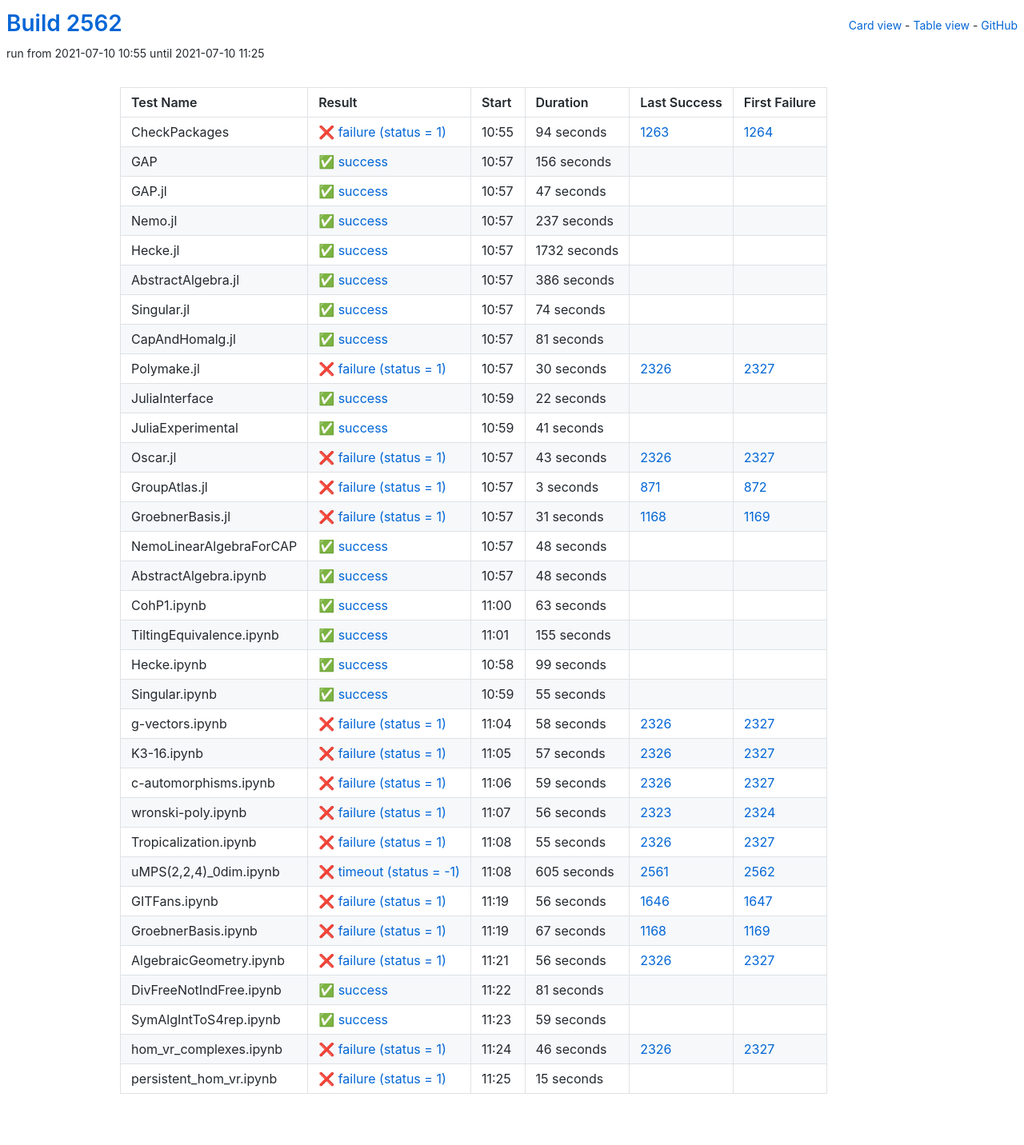
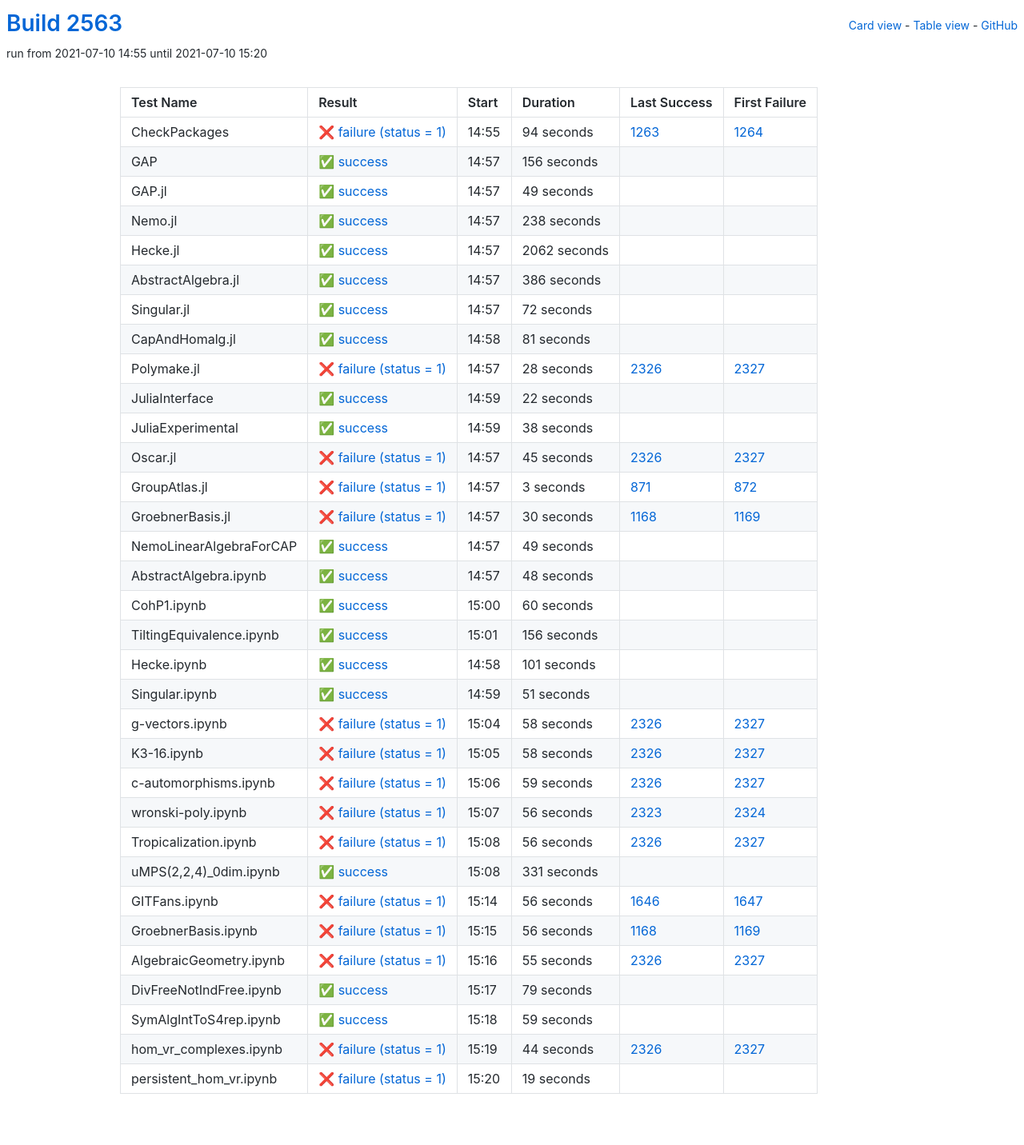
Before and after one commit to oscar-system/oscar-ci-status-stable, a Jekyll site: the page built from table.html, in a window 1280 px wide. Shown: the whole page at 80% size. Built offline with Jekyll 4.4.1, drawn with Linux system fonts in a browser that asks for light colours.

Commit message:
Build #2563

```diff
--- a/_data/ci.yml
+++ b/_data/ci.yml
@@ -1,6 +1,6 @@
 ---
-build: 2562
-build_url: https://oscarci.mathematik.uni-kl.de/job/oscar-stable/2562/
+build: 2563
+build_url: https://oscarci.mathematik.uni-kl.de/job/oscar-stable/2563/
 job: oscar-stable
 organization: oscar-system
 repo: oscar-ci-status-stable
@@ -8,8 +8,8 @@ repourl: https://github.com/oscar-system/oscar-ci-status-stable
 tests:
 - name: CheckPackages
   id: checkpackages
-  log: https://oscarci.mathematik.uni-kl.de/job/oscar-stable/2562/artifact/logs/build-2562/CheckPackages.log
-  start: 2021-07-10 10:55
+  log: https://oscarci.mathematik.uni-kl.de/job/oscar-stable/2563/artifact/logs/build-2563/CheckPackages.log
+  start: 2021-07-10 14:55
   success: false
   exitcode: 1
   status: failure
@@ -20,8 +20,8 @@ tests:
   first_failure_url: https://oscarci.mathematik.uni-kl.de/job/oscar-stable/1264/
 - name: GAP
   id: gap
-  log: https://oscarci.mathematik.uni-kl.de/job/oscar-stable/2562/artifact/logs/build-2562/GAP.log
-  start: 2021-07-10 10:57
+  log: https://oscarci.mathematik.uni-kl.de/job/oscar-stable/2563/artifact/logs/build-2563/GAP.log
+  start: 2021-07-10 14:57
   success: true
   exitcode: 0
   status: success
@@ -32,44 +32,44 @@ tests:
   first_failure_url:
 - name: GAP.jl
   id: gap-jl
-  log: https://oscarci.mathematik.uni-kl.de/job/oscar-stable/2562/artifact/logs/build-2562/GAP.jl.log
-  start: 2021-07-10 10:57
+  log: https://oscarci.mathematik.uni-kl.de/job/oscar-stable/2563/artifact/logs/build-2563/GAP.jl.log
+  start: 2021-07-10 14:57
   success: true
   exitcode: 0
   status: success
-  duration: 47
+  duration: 49
   last_success: false
   last_success_url:
   first_failure: false
   first_failure_url:
 - name: Nemo.jl
   id: nemo-jl
-  log: https://oscarci.mathematik.uni-kl.de/job/oscar-stable/2562/artifact/logs/build-2562/Nemo.jl.log
-  start: 2021-07-10 10:57
+  log: https://oscarci.mathematik.uni-kl.de/job/oscar-stable/2563/artifact/logs/build-2563/Nemo.jl.log
+  start: 2021-07-10 14:57
   success: true
   exitcode: 0
   status: success
-  duration: 237
+  duration: 238
   last_success: false
   last_success_url:
   first_failure: false
   first_failure_url:
 - name: Hecke.jl
   id: hecke-jl
-  log: https://oscarci.mathematik.uni-kl.de/job/oscar-stable/2562/artifact/logs/build-2562/Hecke.jl.log
-  start: 2021-07-10 10:57
+  log: https://oscarci.mathematik.uni-kl.de/job/oscar-stable/2563/artifact/logs/build-2563/Hecke.jl.log
+  start: 2021-07-10 14:57
   success: true
   exitcode: 0
   status: success
-  duration: 1732
+  duration: 2062
   last_success: false
   last_success_url:
   first_failure: false
   first_failure_url:
 - name: AbstractAlgebra.jl
   id: abstractalgebra-jl
-  log: https://oscarci.mathematik.uni-kl.de/job/oscar-stable/2562/artifact/logs/build-2562/AbstractAlgebra.jl.log
-  start: 2021-07-10 10:57
+  log: https://oscarci.mathematik.uni-kl.de/job/oscar-stable/2563/artifact/logs/build-2563/AbstractAlgebra.jl.log
+  start: 2021-07-10 14:57
   success: true
   exitcode: 0
   status: success
@@ -80,20 +80,20 @@ tests:
   first_failure_url:
 - name: Singular.jl
   id: singular-jl
-  log: https://oscarci.mathematik.uni-kl.de/job/oscar-stable/2562/artifact/logs/build-2562/Singular.jl.log
-  start: 2021-07-10 10:57
+  log: https://oscarci.mathematik.uni-kl.de/job/oscar-stable/2563/artifact/logs/build-2563/Singular.jl.log
+  start: 2021-07-10 14:57
   success: true
   exitcode: 0
   status: success
-  duration: 74
+  duration: 72
   last_success: false
   last_success_url:
   first_failure: false
   first_failure_url:
 - name: CapAndHomalg.jl
   id: capandhomalg-jl
-  log: https://oscarci.mathematik.uni-kl.de/job/oscar-stable/2562/artifact/logs/build-2562/CapAndHomalg.jl.log
-  start: 2021-07-10 10:57
+  log: https://oscarci.mathematik.uni-kl.de/job/oscar-stable/2563/artifact/logs/build-2563/CapAndHomalg.jl.log
+  start: 2021-07-10 14:58
   success: true
   exitcode: 0
   status: success
@@ -104,20 +104,20 @@ tests:
   first_failure_url:
 - name: Polymake.jl
   id: polymake-jl
-  log: https://oscarci.mathematik.uni-kl.de/job/oscar-stable/2562/artifact/logs/build-2562/Polymake.jl.log
-  start: 2021-07-10 10:57
+  log: https://oscarci.mathematik.uni-kl.de/job/oscar-stable/2563/artifact/logs/build-2563/Polymake.jl.log
+  start: 2021-07-10 14:57
   success: false
   exitcode: 1
   status: failure
-  duration: 30
+  duration: 28
   last_success: 2326
   last_success_url: https://oscarci.mathematik.uni-kl.de/job/oscar-stable/2326/
   first_failure: 2327
   first_failure_url: https://oscarci.mathematik.uni-kl.de/job/oscar-stable/2327/
 - name: JuliaInterface
   id: juliainterface
-  log: https://oscarci.mathematik.uni-kl.de/job/oscar-stable/2562/artifact/logs/build-2562/JuliaInterface.log
-  start: 2021-07-10 10:59
+  log: https://oscarci.mathematik.uni-kl.de/job/oscar-stable/2563/artifact/logs/build-2563/JuliaInterface.log
+  start: 2021-07-10 14:59
   success: true
   exitcode: 0
   status: success
@@ -128,32 +128,32 @@ tests:
   first_failure_url:
 - name: JuliaExperimental
   id: juliaexperimental
-  log: https://oscarci.mathematik.uni-kl.de/job/oscar-stable/2562/artifact/logs/build-2562/JuliaExperimental.log
-  start: 2021-07-10 10:59
+  log: https://oscarci.mathematik.uni-kl.de/job/oscar-stable/2563/artifact/logs/build-2563/JuliaExperimental.log
+  start: 2021-07-10 14:59
   success: true
   exitcode: 0
   status: success
-  duration: 41
+  duration: 38
   last_success: false
   last_success_url:
   first_failure: false
   first_failure_url:
 - name: Oscar.jl
   id: oscar-jl
-  log: https://oscarci.mathematik.uni-kl.de/job/oscar-stable/2562/artifact/logs/build-2562/Oscar.jl.log
-  start: 2021-07-10 10:57
+  log: https://oscarci.mathematik.uni-kl.de/job/oscar-stable/2563/artifact/logs/build-2563/Oscar.jl.log
+  start: 2021-07-10 14:57
   success: false
   exitcode: 1
   status: failure
-  duration: 43
+  duration: 45
   last_success: 2326
   last_success_url: https://oscarci.mathematik.uni-kl.de/job/oscar-stable/2326/
   first_failure: 2327
   first_failure_url: https://oscarci.mathematik.uni-kl.de/job/oscar-stable/2327/
 - name: GroupAtlas.jl
   id: groupatlas-jl
-  log: https://oscarci.mathematik.uni-kl.de/job/oscar-stable/2562/artifact/logs/build-2562/GroupAtlas.jl.log
-  start: 2021-07-10 10:57
+  log: https://oscarci.mathematik.uni-kl.de/job/oscar-stable/2563/artifact/logs/build-2563/GroupAtlas.jl.log
+  start: 2021-07-10 14:57
   success: false
   exitcode: 1
   status: failure
@@ -164,32 +164,32 @@ tests:
   first_failure_url: https://oscarci.mathematik.uni-kl.de/job/oscar-stable/872/
 - name: GroebnerBasis.jl
   id: groebnerbasis-jl
-  log: https://oscarci.mathematik.uni-kl.de/job/oscar-stable/2562/artifact/logs/build-2562/GroebnerBasis.jl.log
-  start: 2021-07-10 10:57
+  log: https://oscarci.mathematik.uni-kl.de/job/oscar-stable/2563/artifact/logs/build-2563/GroebnerBasis.jl.log
+  start: 2021-07-10 14:57
   success: false
   exitcode: 1
   status: failure
-  duration: 31
+  duration: 30
   last_success: 1168
   last_success_url: https://oscarci.mathematik.uni-kl.de/job/oscar-stable/1168/
   first_failure: 1169
   first_failure_url: https://oscarci.mathematik.uni-kl.de/job/oscar-stable/1169/
 - name: NemoLinearAlgebraForCAP
   id: nemolinearalgebraforcap
-  log: https://oscarci.mathematik.uni-kl.de/job/oscar-stable/2562/artifact/logs/build-2562/NemoLinearAlgebraForCAP.log
-  start: 2021-07-10 10:57
+  log: https://oscarci.mathematik.uni-kl.de/job/oscar-stable/2563/artifact/logs/build-2563/NemoLinearAlgebraForCAP.log
+  start: 2021-07-10 14:57
   success: true
   exitcode: 0
   status: success
-  duration: 48
+  duration: 49
   last_success: false
   last_success_url:
   first_failure: false
   first_failure_url:
 - name: AbstractAlgebra.ipynb
   id: abstractalgebra-ipynb
-  log: https://oscarci.mathematik.uni-kl.de/job/oscar-stable/2562/artifact/logs/build-2562/AbstractAlgebra.ipynb.log
-  start: 2021-07-10 10:57
+  log: https://oscarci.mathematik.uni-kl.de/job/oscar-stable/2563/artifact/logs/build-2563/AbstractAlgebra.ipynb.log
+  start: 2021-07-10 14:57
   success: true
   exitcode: 0
   status: success
@@ -200,56 +200,56 @@ tests:
   first_failure_url:
 - name: CohP1.ipynb
   id: cohp1-ipynb
-  log: https://oscarci.mathematik.uni-kl.de/job/oscar-stable/2562/artifact/logs/build-2562/CohP1.ipynb.log
-  start: 2021-07-10 11:00
+  log: https://oscarci.mathematik.uni-kl.de/job/oscar-stable/2563/artifact/logs/build-2563/CohP1.ipynb.log
+  start: 2021-07-10 15:00
   success: true
   exitcode: 0
   status: success
-  duration: 63
+  duration: 60
   last_success: false
   last_success_url:
   first_failure: false
   first_failure_url:
 - name: TiltingEquivalence.ipynb
   id: tiltingequivalence-ipynb
-  log: https://oscarci.mathematik.uni-kl.de/job/oscar-stable/2562/artifact/logs/build-2562/TiltingEquivalence.ipynb.log
-  start: 2021-07-10 11:01
+  log: https://oscarci.mathematik.uni-kl.de/job/oscar-stable/2563/artifact/logs/build-2563/TiltingEquivalence.ipynb.log
+  start: 2021-07-10 15:01
   success: true
   exitcode: 0
   status: success
-  duration: 155
+  duration: 156
   last_success: false
   last_success_url:
   first_failure: false
   first_failure_url:
 - name: Hecke.ipynb
   id: hecke-ipynb
-  log: https://oscarci.mathematik.uni-kl.de/job/oscar-stable/2562/artifact/logs/build-2562/Hecke.ipynb.log
-  start: 2021-07-10 10:58
+  log: https://oscarci.mathematik.uni-kl.de/job/oscar-stable/2563/artifact/logs/build-2563/Hecke.ipynb.log
+  start: 2021-07-10 14:58
   success: true
   exitcode: 0
   status: success
-  duration: 99
+  duration: 101
   last_success: false
   last_success_url:
   first_failure: false
   first_failure_url:
 - name: Singular.ipynb
   id: singular-ipynb
-  log: https://oscarci.mathematik.uni-kl.de/job/oscar-stable/2562/artifact/logs/build-2562/Singular.ipynb.log
-  start: 2021-07-10 10:59
+  log: https://oscarci.mathematik.uni-kl.de/job/oscar-stable/2563/artifact/logs/build-2563/Singular.ipynb.log
+  start: 2021-07-10 14:59
   success: true
   exitcode: 0
   status: success
-  duration: 55
+  duration: 51
   last_success: false
   last_success_url:
   first_failure: false
   first_failure_url:
 - name: g-vectors.ipynb
   id: g-vectors-ipynb
-  log: https://oscarci.mathematik.uni-kl.de/job/oscar-stable/2562/artifact/logs/build-2562/g-vectors.ipynb.log
-  start: 2021-07-10 11:04
+  log: https://oscarci.mathematik.uni-kl.de/job/oscar-stable/2563/artifact/logs/build-2563/g-vectors.ipynb.log
+  start: 2021-07-10 15:04
   success: false
   exitcode: 1
   status: failure
@@ -260,20 +260,20 @@ tests:
   first_failure_url: https://oscarci.mathematik.uni-kl.de/job/oscar-stable/2327/
 - name: K3-16.ipynb
   id: k3-16-ipynb
-  log: https://oscarci.mathematik.uni-kl.de/job/oscar-stable/2562/artifact/logs/build-2562/K3-16.ipynb.log
-  start: 2021-07-10 11:05
+  log: https://oscarci.mathematik.uni-kl.de/job/oscar-stable/2563/artifact/logs/build-2563/K3-16.ipynb.log
+  start: 2021-07-10 15:05
   success: false
   exitcode: 1
   status: failure
-  duration: 57
+  duration: 58
   last_success: 2326
   last_success_url: https://oscarci.mathematik.uni-kl.de/job/oscar-stable/2326/
   first_failure: 2327
   first_failure_url: https://oscarci.mathematik.uni-kl.de/job/oscar-stable/2327/
 - name: c-automorphisms.ipynb
   id: c-automorphisms-ipynb
-  log: https://oscarci.mathematik.uni-kl.de/job/oscar-stable/2562/artifact/logs/build-2562/c-automorphisms.ipynb.log
-  start: 2021-07-10 11:06
+  log: https://oscarci.mathematik.uni-kl.de/job/oscar-stable/2563/artifact/logs/build-2563/c-automorphisms.ipynb.log
+  start: 2021-07-10 15:06
   success: false
   exitcode: 1
   status: failure
@@ -284,8 +284,8 @@ tests:
   first_failure_url: https://oscarci.mathematik.uni-kl.de/job/oscar-stable/2327/
 - name: wronski-poly.ipynb
   id: wronski-poly-ipynb
-  log: https://oscarci.mathematik.uni-kl.de/job/oscar-stable/2562/artifact/logs/build-2562/wronski-poly.ipynb.log
-  start: 2021-07-10 11:07
+  log: https://oscarci.mathematik.uni-kl.de/job/oscar-stable/2563/artifact/logs/build-2563/wronski-poly.ipynb.log
+  start: 2021-07-10 15:07
   success: false
   exitcode: 1
   status: failure
@@ -296,32 +296,32 @@ tests:
   first_failure_url: https://oscarci.mathematik.uni-kl.de/job/oscar-stable/2324/
 - name: Tropicalization.ipynb
   id: tropicalization-ipynb
-  log: https://oscarci.mathematik.uni-kl.de/job/oscar-stable/2562/artifact/logs/build-2562/Tropicalization.ipynb.log
-  start: 2021-07-10 11:08
+  log: https://oscarci.mathematik.uni-kl.de/job/oscar-stable/2563/artifact/logs/build-2563/Tropicalization.ipynb.log
+  start: 2021-07-10 15:08
   success: false
   exitcode: 1
   status: failure
-  duration: 55
+  duration: 56
   last_success: 2326
   last_success_url: https://oscarci.mathematik.uni-kl.de/job/oscar-stable/2326/
   first_failure: 2327
   first_failure_url: https://oscarci.mathematik.uni-kl.de/job/oscar-stable/2327/
 - name: uMPS(2,2,4)_0dim.ipynb
   id: umps-2-2-4-0dim-ipynb
-  log: https://oscarci.mathematik.uni-kl.de/job/oscar-stable/2562/artifact/logs/build-2562/uMPS-2-2-4-_0dim.ipynb.log
-  start: 2021-07-10 11:08
-  success: false
-  exitcode: -1
-  status: timeout
-  duration: 605
-  last_success: 2561
-  last_success_url: https://oscarci.mathematik.uni-kl.de/job/oscar-stable/2561/
-  first_failure: 2562
-  first_failure_url: https://oscarci.mathematik.uni-kl.de/job/oscar-stable/2562/
+  log: https://oscarci.mathematik.uni-kl.de/job/oscar-stable/2563/artifact/logs/build-2563/uMPS-2-2-4-_0dim.ipynb.log
+  start: 2021-07-10 15:08
+  success: true
+  exitcode: 0
+  status: success
+  duration: 331
+  last_success: false
+  last_success_url:
+  first_failure: false
+  first_failure_url:
 - name: GITFans.ipynb
   id: gitfans-ipynb
-  log: https://oscarci.mathematik.uni-kl.de/job/oscar-stable/2562/artifact/logs/build-2562/GITFans.ipynb.log
-  start: 2021-07-10 11:19
+  log: https://oscarci.mathematik.uni-kl.de/job/oscar-stable/2563/artifact/logs/build-2563/GITFans.ipynb.log
+  start: 2021-07-10 15:14
   success: false
   exitcode: 1
   status: failure
@@ -332,44 +332,44 @@ tests:
   first_failure_url: https://oscarci.mathematik.uni-kl.de/job/oscar-stable/1647/
 - name: GroebnerBasis.ipynb
   id: groebnerbasis-ipynb
-  log: https://oscarci.mathematik.uni-kl.de/job/oscar-stable/2562/artifact/logs/build-2562/GroebnerBasis.ipynb.log
-  start: 2021-07-10 11:19
+  log: https://oscarci.mathematik.uni-kl.de/job/oscar-stable/2563/artifact/logs/build-2563/GroebnerBasis.ipynb.log
+  start: 2021-07-10 15:15
   success: false
   exitcode: 1
   status: failure
-  duration: 67
+  duration: 56
   last_success: 1168
   last_success_url: https://oscarci.mathematik.uni-kl.de/job/oscar-stable/1168/
   first_failure: 1169
   first_failure_url: https://oscarci.mathematik.uni-kl.de/job/oscar-stable/1169/
 - name: AlgebraicGeometry.ipynb
   id: algebraicgeometry-ipynb
-  log: https://oscarci.mathematik.uni-kl.de/job/oscar-stable/2562/artifact/logs/build-2562/AlgebraicGeometry.ipynb.log
-  start: 2021-07-10 11:21
+  log: https://oscarci.mathematik.uni-kl.de/job/oscar-stable/2563/artifact/logs/build-2563/AlgebraicGeometry.ipynb.log
+  start: 2021-07-10 15:16
   success: false
   exitcode: 1
   status: failure
-  duration: 56
+  duration: 55
   last_success: 2326
   last_success_url: https://oscarci.mathematik.uni-kl.de/job/oscar-stable/2326/
   first_failure: 2327
   first_failure_url: https://oscarci.mathematik.uni-kl.de/job/oscar-stable/2327/
 - name: DivFreeNotIndFree.ipynb
   id: divfreenotindfree-ipynb
-  log: https://oscarci.mathematik.uni-kl.de/job/oscar-stable/2562/artifact/logs/build-2562/DivFreeNotIndFree.ipynb.log
-  start: 2021-07-10 11:22
+  log: https://oscarci.mathematik.uni-kl.de/job/oscar-stable/2563/artifact/logs/build-2563/DivFreeNotIndFree.ipynb.log
+  start: 2021-07-10 15:17
   success: true
   exitcode: 0
   status: success
-  duration: 81
+  duration: 79
   last_success: false
   last_success_url:
   first_failure: false
   first_failure_url:
 - name: SymAlgIntToS4rep.ipynb
   id: symalginttos4rep-ipynb
-  log: https://oscarci.mathematik.uni-kl.de/job/oscar-stable/2562/artifact/logs/build-2562/SymAlgIntToS4rep.ipynb.log
-  start: 2021-07-10 11:23
+  log: https://oscarci.mathematik.uni-kl.de/job/oscar-stable/2563/artifact/logs/build-2563/SymAlgIntToS4rep.ipynb.log
+  start: 2021-07-10 15:18
   success: true
   exitcode: 0
   status: success
@@ -380,24 +380,24 @@ tests:
   first_failure_url:
 - name: hom_vr_complexes.ipynb
   id: hom-vr-complexes-ipynb
-  log: https://oscarci.mathematik.uni-kl.de/job/oscar-stable/2562/artifact/logs/build-2562/hom_vr_complexes.ipynb.log
-  start: 2021-07-10 11:24
+  log: https://oscarci.mathematik.uni-kl.de/job/oscar-stable/2563/artifact/logs/build-2563/hom_vr_complexes.ipynb.log
+  start: 2021-07-10 15:19
   success: false
   exitcode: 1
   status: failure
-  duration: 46
+  duration: 44
   last_success: 2326
   last_success_url: https://oscarci.mathematik.uni-kl.de/job/oscar-stable/2326/
   first_failure: 2327
   first_failure_url: https://oscarci.mathematik.uni-kl.de/job/oscar-stable/2327/
 - name: persistent_hom_vr.ipynb
   id: persistent-hom-vr-ipynb
-  log: https://oscarci.mathematik.uni-kl.de/job/oscar-stable/2562/artifact/logs/build-2562/persistent_hom_vr.ipynb.log
-  start: 2021-07-10 11:25
+  log: https://oscarci.mathematik.uni-kl.de/job/oscar-stable/2563/artifact/logs/build-2563/persistent_hom_vr.ipynb.log
+  start: 2021-07-10 15:20
   success: false
   exitcode: 1
   status: failure
-  duration: 15
+  duration: 19
   last_success: false
   last_success_url:
   first_failure: false
```
Also changed, not shown: README.md.
